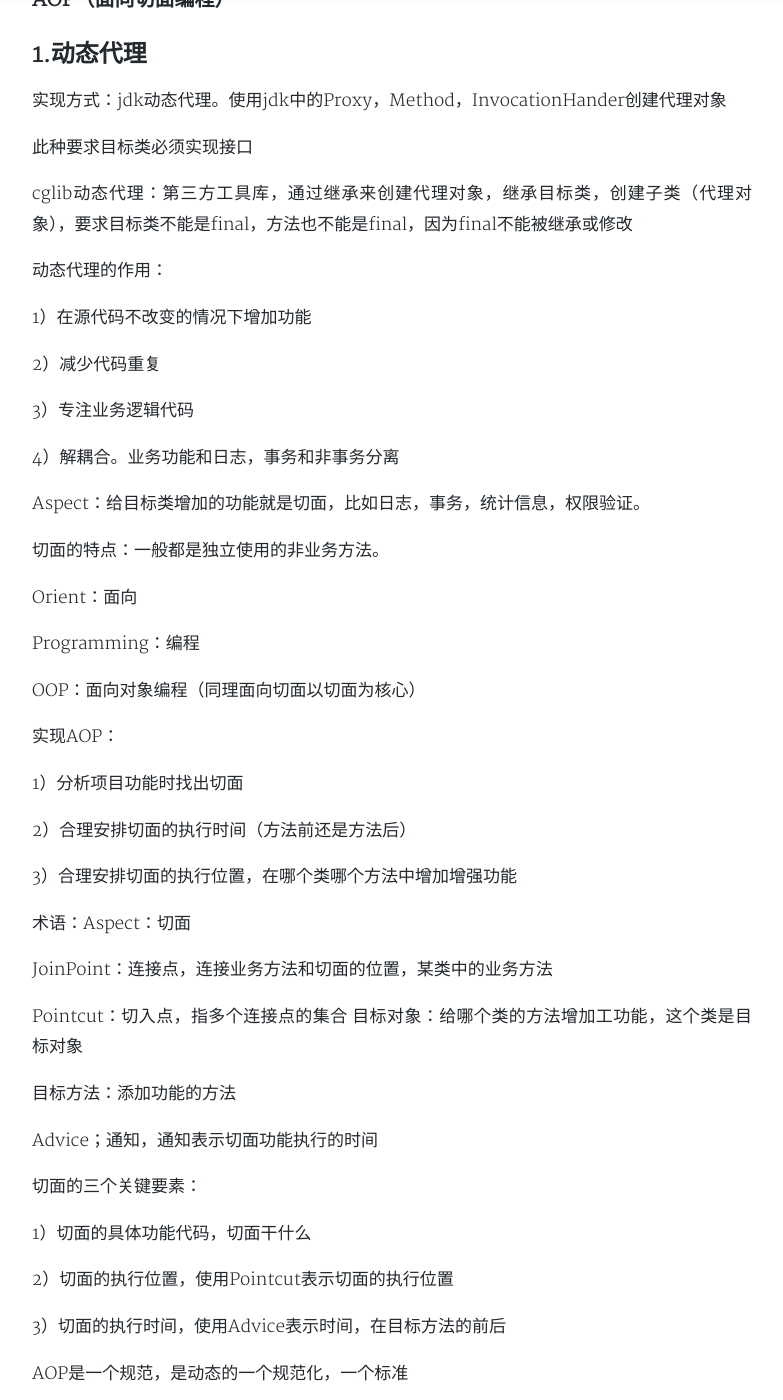
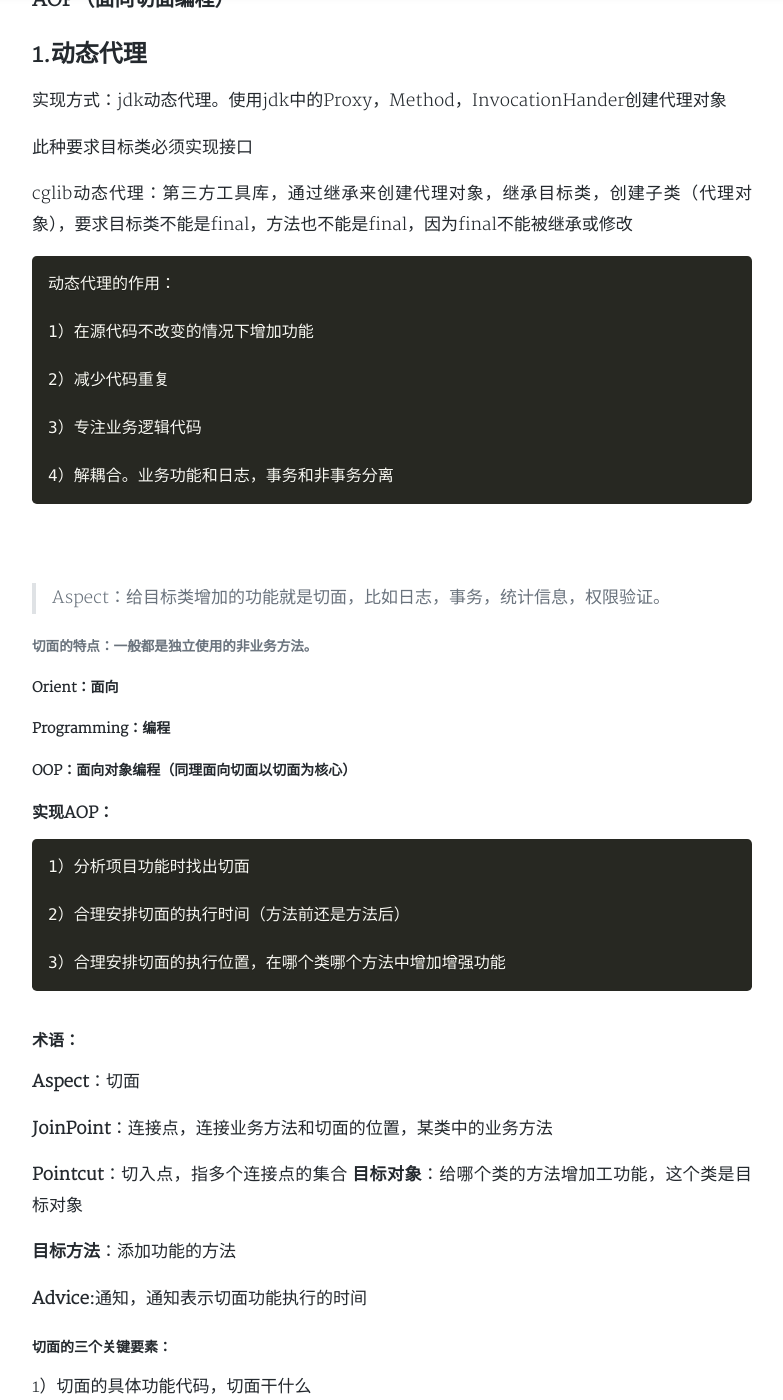
Before and after one commit to qq2428670182/qq2428670182.github.io, a Jekyll site: the page built from _posts/2021-11-08-Spring_AOP.md, in a window 1280 px wide and 1400 px high, scrolled down 513 px. Shown: the whole window, without its empty margins (248-1031 px from the left). Built offline with Jekyll 4.4.1, drawn with Linux system fonts in a browser that asks for light colours; nearby versions of some CDN libraries; comment, search, counter and statistics services are not loaded; a style sheet for code colours, icons or effects is not loaded; some of the changed text lies outside the part shown.

Commit message:
Update 2021-11-08-Spring_AOP.md

````diff
--- a/_posts/2021-11-08-Spring_AOP.md
+++ b/_posts/2021-11-08-Spring_AOP.md
@@ -17,6 +17,7 @@ tags: Java Spring
 
 cglib动态代理：第三方工具库，通过继承来创建代理对象，继承目标类，创建子类（代理对象），要求目标类不能是final，方法也不能是final，因为final不能被继承或修改
 
+```
 动态代理的作用：
 
 1）在源代码不改变的情况下增加功能
@@ -25,38 +26,47 @@ cglib动态代理：第三方工具库，通过继承来创建代理对象，继
 
 3）专注业务逻辑代码
 
-4）解耦合。业务功能和日志，事务和非事务分离<br>
+4）解耦合。业务功能和日志，事务和非事务分离
+```
 
-Aspect：给目标类增加的功能就是切面，比如日志，事务，统计信息，权限验证。
+<br>
 
-切面的特点：一般都是独立使用的非业务方法。
+> Aspect：给目标类增加的功能就是切面，比如日志，事务，统计信息，权限验证。
 
-Orient：面向
+###### 切面的特点：一般都是独立使用的非业务方法。
 
-Programming：编程
+##### Orient：面向
 
-OOP：面向对象编程（同理面向切面以切面为核心）
+##### Programming：编程
 
-实现AOP：
+##### OOP：面向对象编程（同理面向切面以切面为核心）
 
+#### 实现AOP：
+
+```
 1）分析项目功能时找出切面
 
 2）合理安排切面的执行时间（方法前还是方法后）
 
 3）合理安排切面的执行位置，在哪个类哪个方法中增加增强功能
+```
 
-术语：Aspect：切面
 
-JoinPoint：连接点，连接业务方法和切面的位置，某类中的业务方法
 
-Pointcut：切入点，指多个连接点的集合
-目标对象：给哪个类的方法增加工功能，这个类是目标对象
+#### 术语：
 
-目标方法：添加功能的方法
+**Aspect**：切面
 
-Advice；通知，通知表示切面功能执行的时间
+**JoinPoint**：连接点，连接业务方法和切面的位置，某类中的业务方法
 
-切面的三个关键要素：
+**Pointcut**：切入点，指多个连接点的集合
+**目标对象**：给哪个类的方法增加工功能，这个类是目标对象
+
+**目标方法**：添加功能的方法
+
+**Advice:**通知，通知表示切面功能执行的时间
+
+##### 切面的三个关键要素：
 
 1）切面的具体功能代码，切面干什么
 
@@ -64,7 +74,9 @@ Advice；通知，通知表示切面功能执行的时间
 
 3）切面的执行时间，使用Advice表示时间，在目标方法的前后
 
-AOP是一个规范，是动态的一个规范化，一个标准
+
+
+> AOP是一个规范，是动态的一个规范化，一个标准
 
 AOP的技术实现框架：
 
@@ -72,12 +84,15 @@ AOP的技术实现框架：
 
 <br>2.aspectJ：开源的aop框架，在spring中集成了aspect
 
-aspectJ实现aop的方法有两种：
+
+
+##### aspectJ实现aop的方法有两种：
 
 1）使用xml配置文件配置全局事务
 
 2）使用注解，常用五个注解，第一个是切面的执行时间，在规范中叫做Advice（通知，增强）
 
+``` java
 @Before		前置通知
 
 @AfterReturning
@@ -87,6 +102,9 @@ aspectJ实现aop的方法有两种：
 @AfterThrowing
 
 @After
+```
+
+
 
 aspectJ的切入点表达式（表达式可以加入通配符）
 
````
